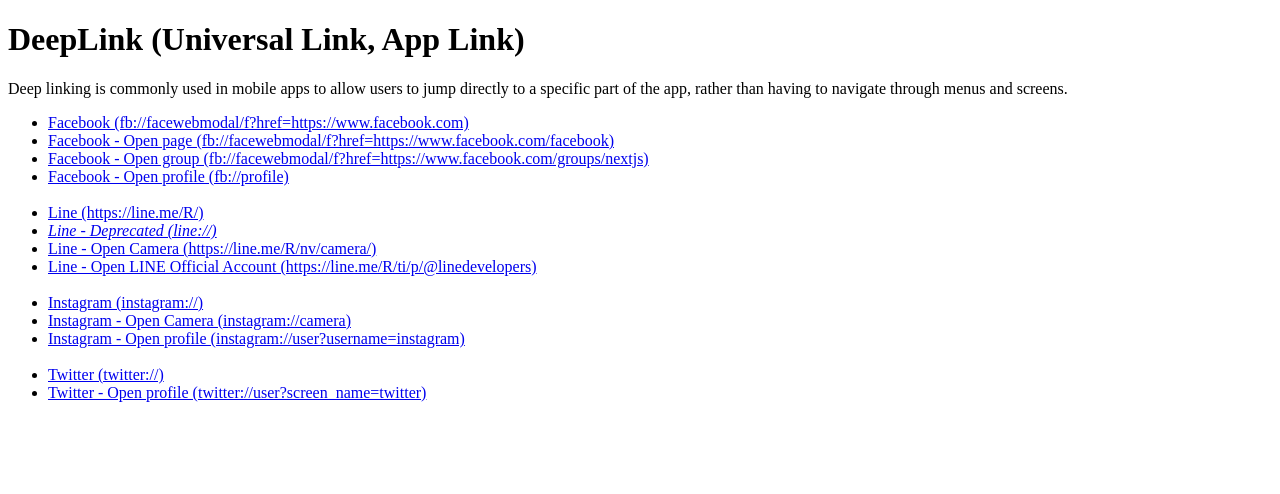
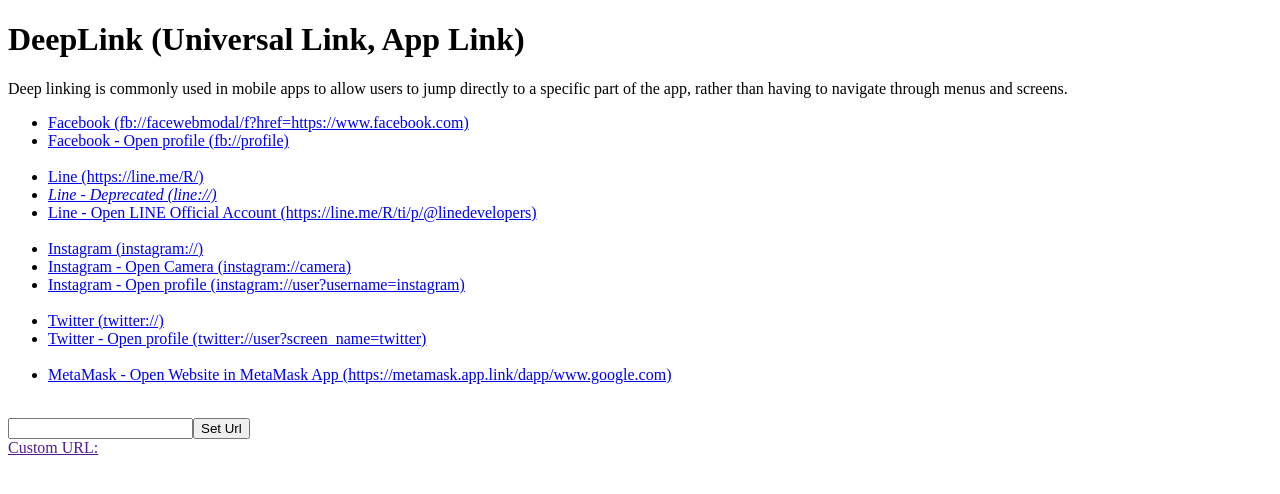
Before and after one commit to jason71708/frontend-utils, a Next.js app: page /deeplink in a window 1280 px wide. Shown: the top 494 px of the page. Built offline with nearby package versions, Linux system fonts and the light colour scheme.

Commit message:
feat: add metamask deep link, custom a link

```diff
--- a/pages/deeplink/index.tsx
+++ b/pages/deeplink/index.tsx
@@ -1,6 +1,10 @@
+import React from "react"
 import PageTitle from "components/PageTitle"
 
 export default function DeepLink() {
+  const [text, setText] = React.useState('')
+  const [url, setUrl] = React.useState('');
+
   return (
     <div className="px-4">
       <PageTitle title="DeepLink" />
@@ -8,22 +12,26 @@
       <p className="my-2">Deep linking is commonly used in mobile apps to allow users to jump directly to a specific part of the app, rather than having to navigate through menus and screens.</p>
       <ul>
         <li className="underline"><a href="fb://facewebmodal/f?href=https://www.facebook.com" target="_blank">Facebook (fb://facewebmodal/f?href=https://www.facebook.com)</a></li>
-        <li className="underline"><a href="fb://facewebmodal/f?href=https://www.facebook.com/facebook" target="_blank">Facebook - Open page (fb://facewebmodal/f?href=https://www.facebook.com/facebook)</a></li>
-        <li className="underline"><a href="fb://facewebmodal/f?href=https://www.facebook.com/groups/nextjs" target="_blank">Facebook - Open group (fb://facewebmodal/f?href=https://www.facebook.com/groups/nextjs)</a></li>
         <li className="underline"><a href="fb://profile" target="_blank">Facebook - Open profile (fb://profile)</a></li>
         <br />
         <li className="underline"><a href="https://line.me/R/" target="_blank">Line (https://line.me/R/)</a></li>
         <li className="underline"><a href="line://" target="_blank"><i>Line - Deprecated (line://)</i></a></li>
-        <li className="underline"><a href="https://line.me/R/nv/camera/" target="_blank">Line - Open Camera (https://line.me/R/nv/camera/)</a></li>
         <li className="underline"><a href="https://line.me/R/ti/p/@linedevelopers" target="_blank">Line - Open LINE Official Account (https://line.me/R/ti/p/@linedevelopers)</a></li>
         <br />
-        <li className="underline"><a href="instagram://">Instagram (instagram://)</a></li>
-        <li className="underline"><a href="instagram://camera">Instagram - Open Camera (instagram://camera)</a></li>
-        <li className="underline"><a href="instagram://user?username=instagram">Instagram - Open profile (instagram://user?username=instagram)</a></li>
+        <li className="underline"><a href="instagram://" target="_blank">Instagram (instagram://)</a></li>
+        <li className="underline"><a href="instagram://camera" target="_blank">Instagram - Open Camera (instagram://camera)</a></li>
+        <li className="underline"><a href="instagram://user?username=instagram" target="_blank">Instagram - Open profile (instagram://user?username=instagram)</a></li>
         <br />
-        <li className="underline"><a href="twitter://">Twitter (twitter://)</a></li>
-        <li className="underline"><a href="twitter://user?screen_name=twitter">Twitter - Open profile (twitter://user?screen_name=twitter)</a></li>
+        <li className="underline"><a href="twitter://" target="_blank">Twitter (twitter://)</a></li>
+        <li className="underline"><a href="twitter://user?screen_name=twitter" target="_blank">Twitter - Open profile (twitter://user?screen_name=twitter)</a></li>
+        <br />
+        <li className="underline"><a href="https://metamask.app.link/dapp/www.google.com" target="_blank">MetaMask - Open Website in MetaMask App (https://metamask.app.link/dapp/www.google.com)</a></li>
       </ul>
+      <br />
+      <input className="outline mr-2" type="text" value={text} onChange={e => setText(e.target.value)} />
+      <button onClick={() => setUrl(text)}>Set Url</button>
+      <br />
+      <a className="underline" href={url} target="_blank">Custom URL: {url}</a>
     </div>
   )
 }
```
